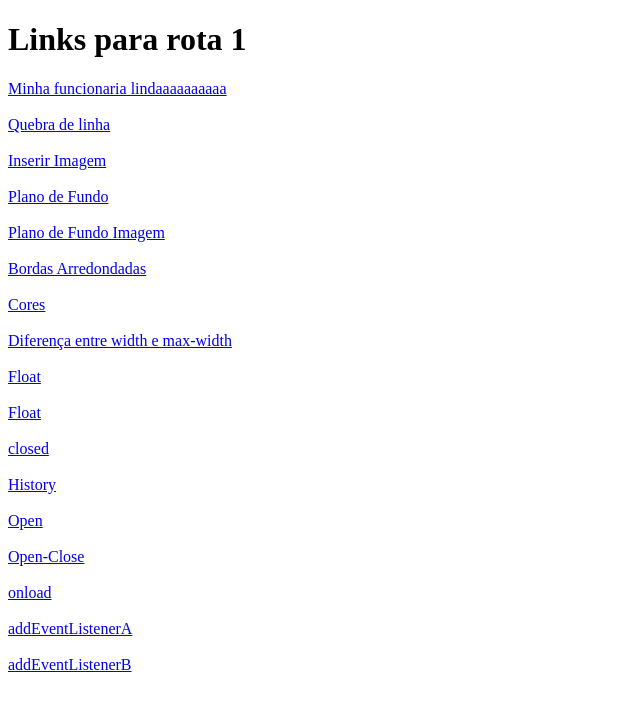
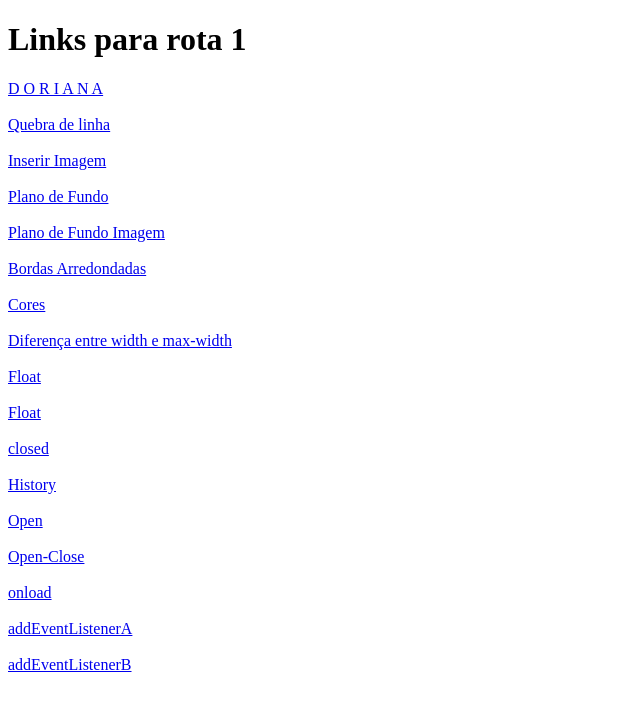
Before and after one commit to luigcafe/LuisFernandez, a plain HTML site: page index.html in a window 1280 px wide. Shown: the whole page, without its empty margins (0-640 px from the left). Drawn offline with Linux system fonts and the light colour scheme.

Commit message:
Update index.html

```diff
--- a/index.html
+++ b/index.html
@@ -8,7 +8,7 @@
 </head>
 <body>
     <h1>Links para rota 1</h1>
-    <a href="html/parágrafo.html">Minha funcionaria lindaaaaaaaaaa</a>
+    <a href="html/parágrafo.html">D O R I A N A</a>
     <br>
     <br>
 
```
